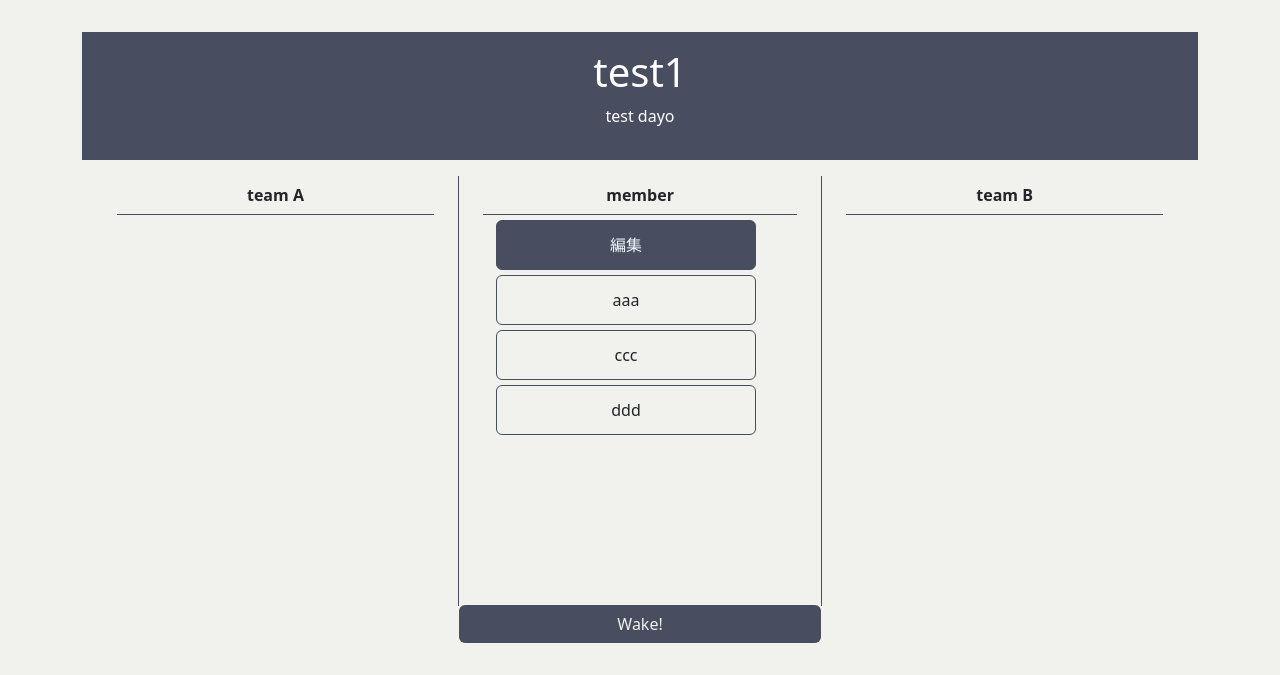
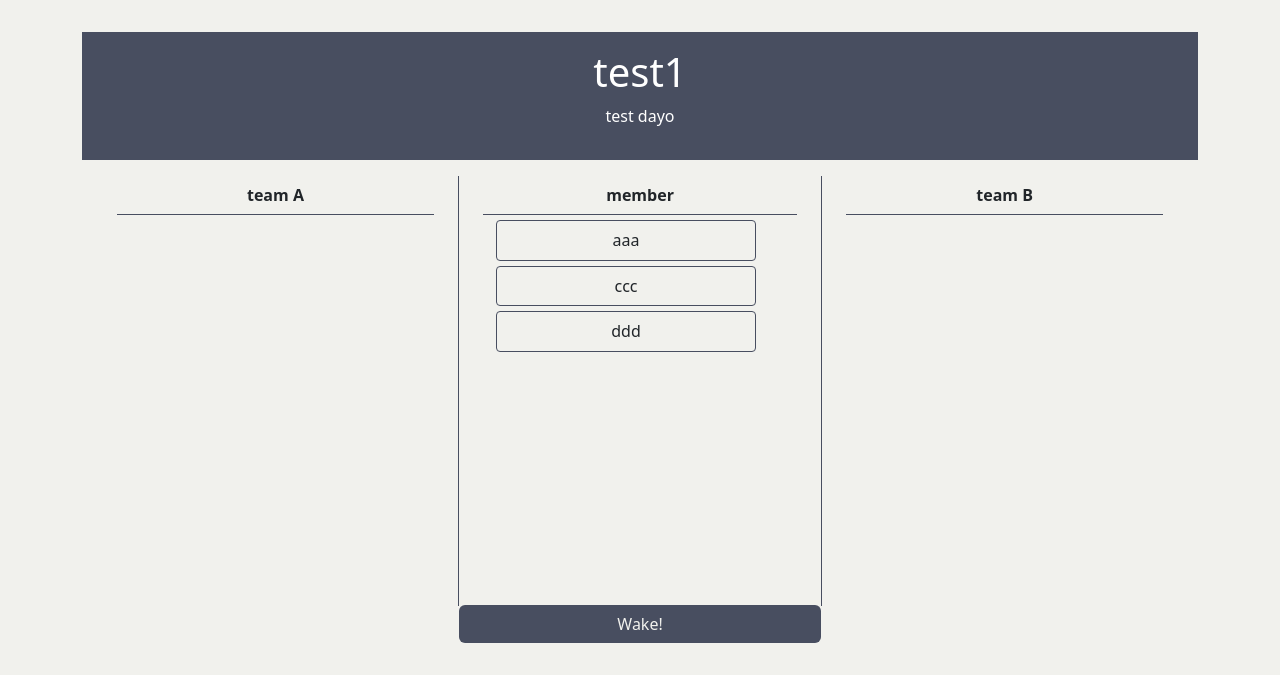
Before and after one commit to estone1223/team-wake, a Django app: page /wakes/1/ in a window 1280 px wide. Shown: the part 56-731 px from the top of the page. Run offline with Django 3.2, Linux system fonts and the light colour scheme; a user stored in the database is signed in; data comes from the database, SQL or seed files in the repository; some libraries are stand-ins or nearby versions.

Commit message:
styled  checkbox next->JS

```diff
--- a/static/wakes/css/style.css
+++ b/static/wakes/css/style.css
@@ -109,12 +109,13 @@ input[type=checkbox] {
   display: block;
   margin: 5px;
   width: 80%;
+  border-radius: 4px;
   border: 1px solid #484e60;
-  cursor: pointer;
 }
 
 label {
   display: block;
+  cursor: pointer;
 }
 
 input[type=checkbox]:checked + label {
--- a/templates/wakes/wake_detail.html
+++ b/templates/wakes/wake_detail.html
@@ -20,11 +20,8 @@
       <h2 class="content-head">member</h2>
       <div class="member-container">
         <ul class="member-list-ul">
-          <a>
-            <li class="member-list btn btn-edit label">編集</li>
-          </a>
           {% for member in members %}
-          <li class="member-list btn label">
+          <li class="label">
             <input type="checkbox" name="selected_member" id="{{ member.name }}" value="{{ member.name }}">
               <label for="{{ member.name }}">{{ member.name }}</label>
             </li>
```
